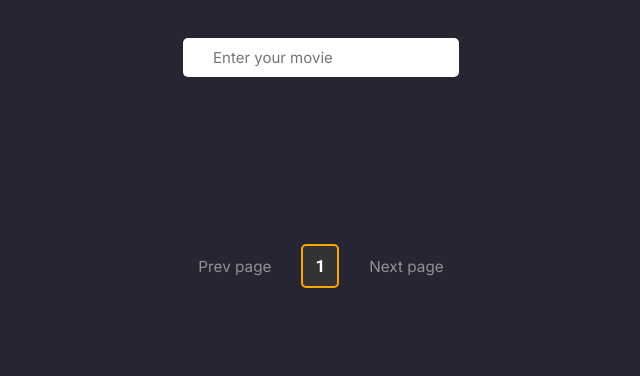
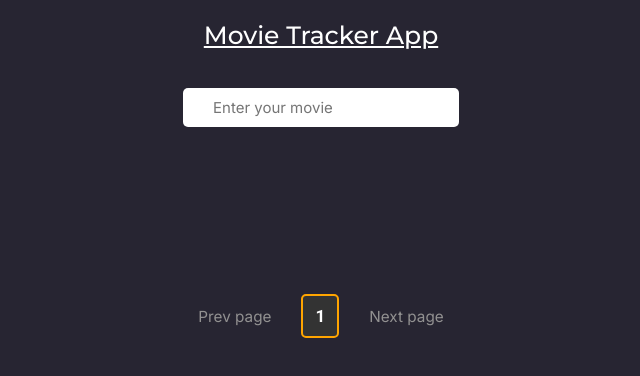
Before and after one commit to Venkat-rgb/Movie-Tracker, a plain HTML site: page index.html in a window 1280 px wide. Shown: the whole page, without its empty margins (319-959 px from the left). Drawn offline with Linux system fonts and the light colour scheme; no server answers.

Commit message:
final movie-tracker commit

```diff
--- a/index.html
+++ b/index.html
@@ -10,6 +10,7 @@
     <script defer src="js/script.js"></script>
   </head>
   <body>
+    <p class="title">Movie Tracker App</p>
     <div class="input-field">
       <input type="text" placeholder="Enter your movie" class="text-box" />
     </div>
--- a/style.scss
+++ b/style.scss
@@ -4,6 +4,16 @@ body {
   min-height: 100vh;
   background: $light-black;
   position: relative;
+}
+
+.title {
+  text-align: center;
+  font-size: 2.5rem;
+  padding-top: 2rem;
+  color: white;
+  font-family: "Montserrat", sans-serif;
+  font-weight: 500;
+  text-decoration: underline;
 }
 
 .input-field {
```
Also changed, not shown: movie.css, style.css, 2 other files.
